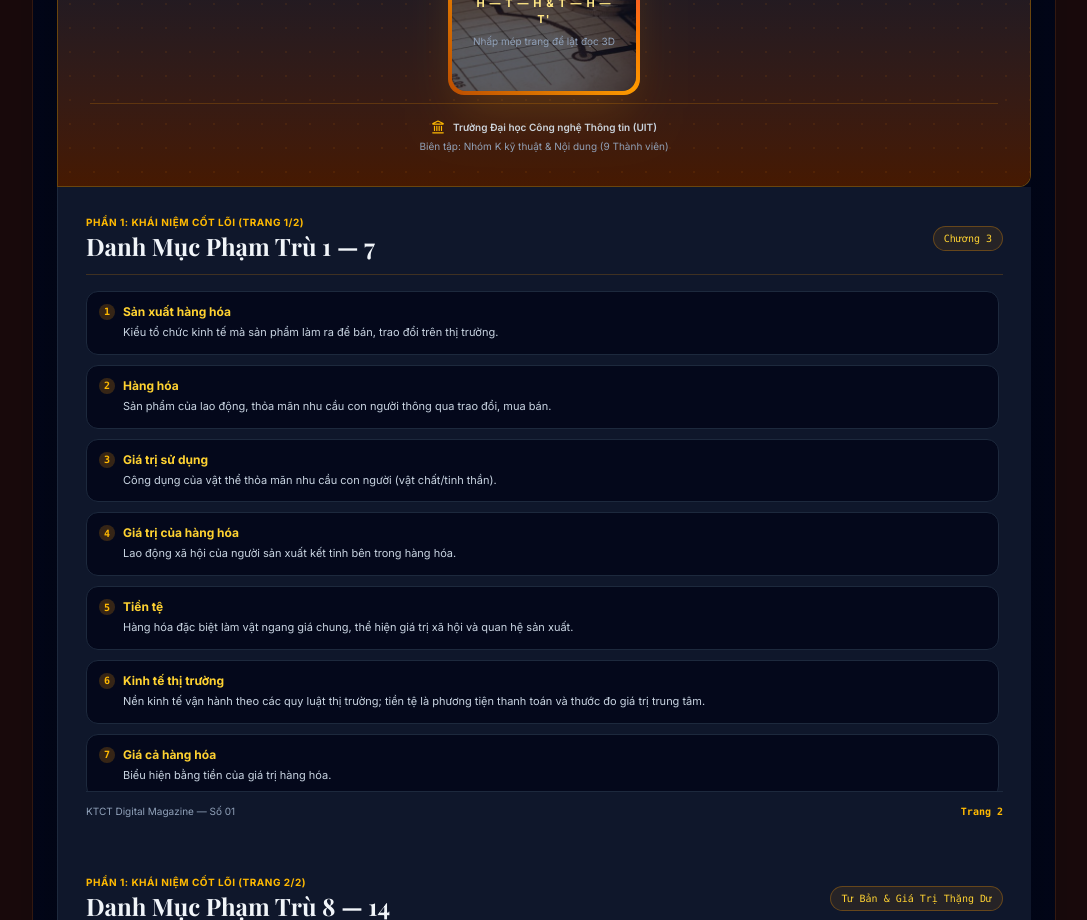
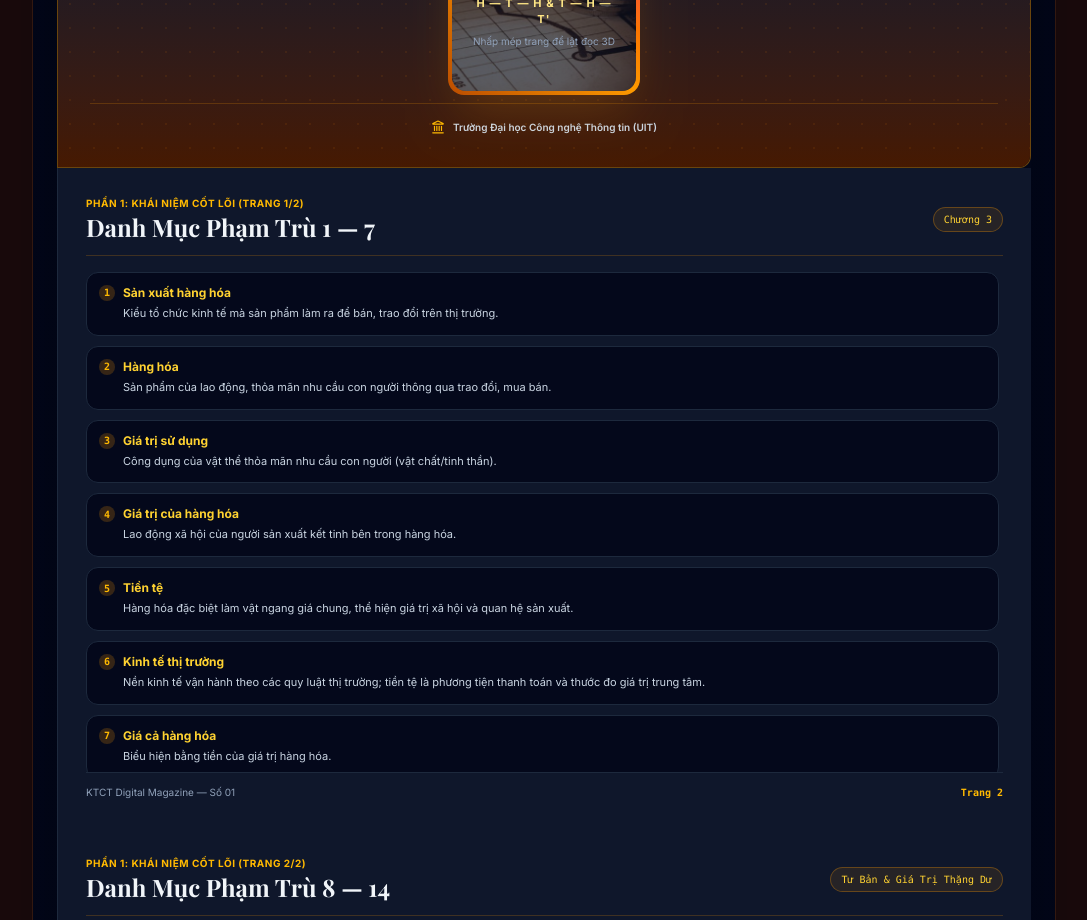
Before and after one commit to Pengikas/ktct-digital-magazine, a Next.js app: page /magazine in a window 1280 px wide. Shown: the part 960-1880 px from the top of the page, without its empty margins (96-1183 px from the left). Built offline with nearby package versions, Linux system fonts and the light colour scheme; a web font is replaced by a local one.

Commit message:
fix(magazine): remove editor group label from cover bottom

```diff
--- a/components/magazine/Flipbook.tsx
+++ b/components/magazine/Flipbook.tsx
@@ -629,7 +629,6 @@ export function Flipbook() {
                   <Landmark className="w-3.5 h-3.5 text-amber-400" />
                   <span className="font-semibold text-slate-300">Trường Đại học Công nghệ Thông tin (UIT)</span>
                 </div>
-                <span>Biên tập: Nhóm K kỹ thuật &amp; Nội dung (9 Thành viên)</span>
               </div>
             </div>
           </div>
```
